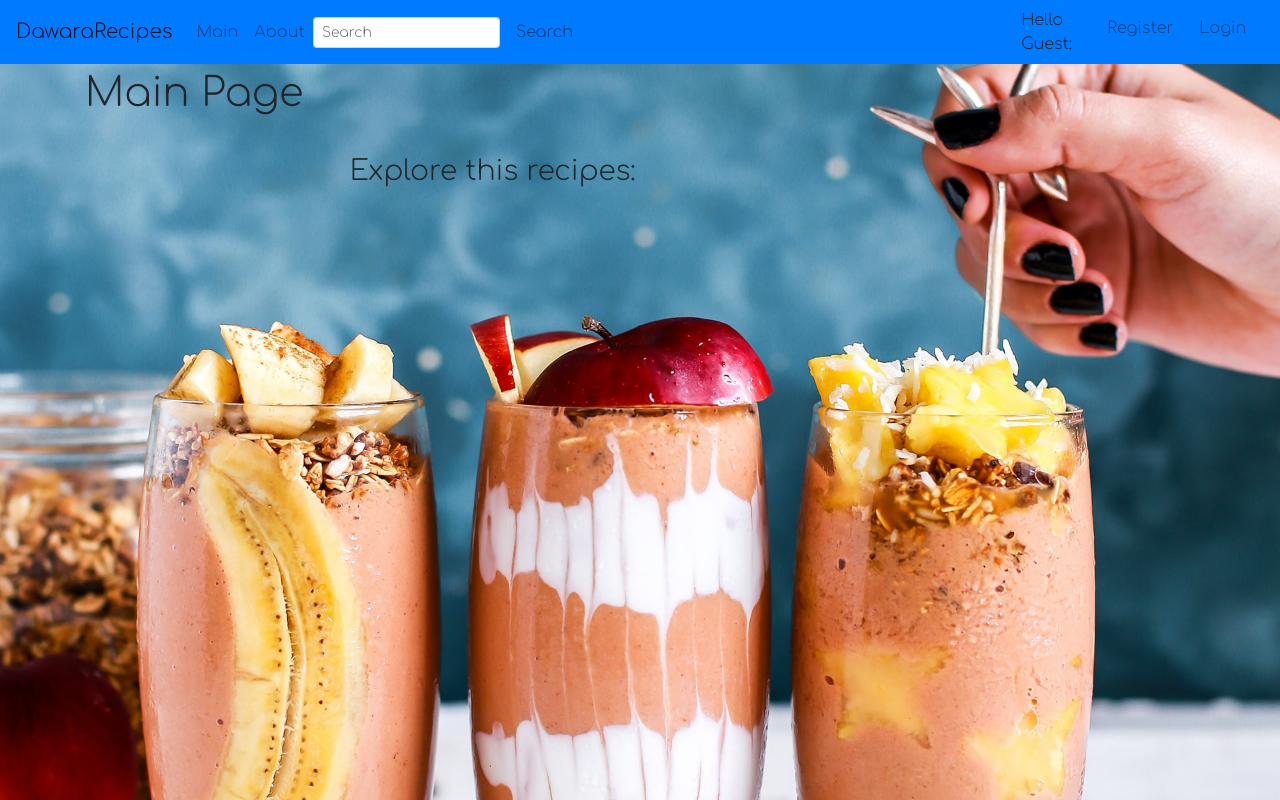
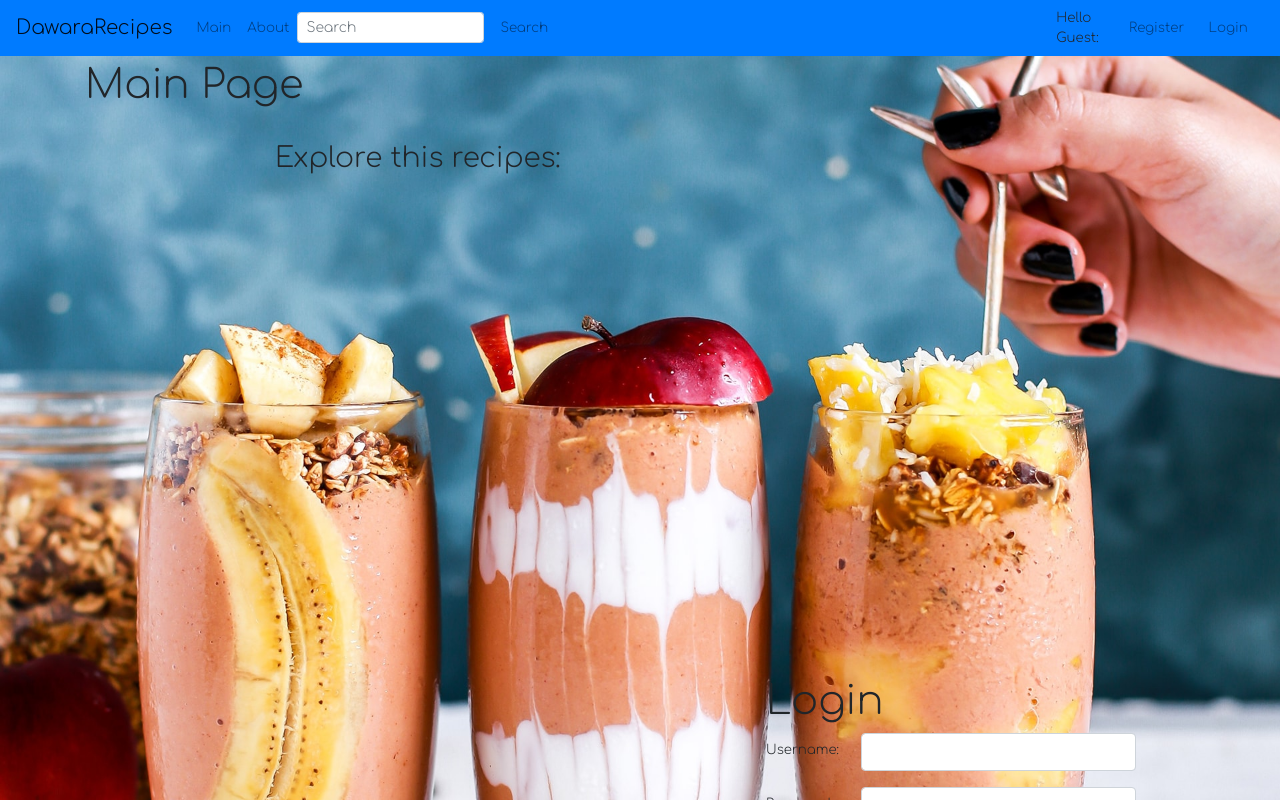
Before and after one commit to WED-2023/assignment2-1-207757535_316128529, a Vue app: page / in a window 1280 px wide. Shown: the top 800 px of the page. Built offline with nearby package versions, Linux system fonts and the light colour scheme; no server answers; a web font is replaced by a local one.

Commit message:
template

```diff
--- a/src/App.vue
+++ b/src/App.vue
@@ -16,13 +16,13 @@
 
           <!-- Right aligned nav items -->
           <b-navbar-nav class="ml-auto">
-            <span v-if="!$root.store.username" class="not-connected">
+            <span v-if="!$root.store.username" class="nav-not-connected">
               Hello Guest:
               <b-nav-item :to="{ name: 'register' }" style="padding-right: 4%">Register</b-nav-item>
               <b-nav-item :to="{ name: 'login' }" style="padding-right: 4%">Login</b-nav-item>
             </span>
-            <span v-else>
-              Hello {{ $root.store.username }}:
+            <span v-else class="nav-connected">
+              <span class="greeting">Hello {{ $root.store.username }}:</span>
               <b-nav-item-dropdown text="My Zone" right>
                 <router-link :to="{ name: 'MyFavoriteRecipes' }" class="dropdown-item">My Favorite Recipes</router-link>
                 <router-link :to="{ name: 'MyRecipes' }" class="dropdown-item">My Recipes</router-link>
@@ -71,7 +71,7 @@ html, body {
 /* Main app container */
 #app {
   font-family: Comfortaa;
-  font-size: 12pt;
+  font-size: 10pt;
   min-height: 100vh;
   display: flex;
   flex-direction: column;
@@ -82,13 +82,34 @@ html, body {
   flex: 1;
 }
 
-/* Style for active router links */
+.nav-connected {
+  display: flex;
+  flex-direction: row;
+  align-items: center;
+}
+
+.nav-not-connected {
+  display: flex;
+  flex-direction: row;
+  align-items: center;
+}
+
+// .nav-item {
+//   padding-right: 1rem;
+//   display: flex;
+//   align-items: center;
+// }
+
+// .not-connected {
+//   display: flex;
+//   align-items: center;
+// }
+
 #nav a.router-link-exact-active {
   color: #42b983;
 }
 
-/* Styling for not-connected span */
-.not-connected {
-  display: flex;
+.greeting {
+  flex: right;
 }
 </style>
--- a/src/components/RecipePreview.vue
+++ b/src/components/RecipePreview.vue
@@ -71,7 +71,7 @@ export default {
 
 .recipe-preview > .recipe-card {
   width: 200px; /* Adjust the width to make the card readable */
-  margin: 10px 0; /* Add space between the cards */
+  margin: 10px -30px; /* Add space between the cards */
 }
 
 .recipe-preview .recipe-card .recipe-image {
--- a/src/components/RecipePreviewList.vue
+++ b/src/components/RecipePreviewList.vue
@@ -64,6 +64,6 @@ export default {
 }
 .recipePreview {
   margin-bottom: 10px; /* Add some bottom margin to separate rows slightly */
-  padding-right: 2px;
+  padding-right: 1px;
 }
 </style>
--- a/src/pages/MainPage.vue
+++ b/src/pages/MainPage.vue
@@ -2,9 +2,9 @@
 <template>
   <div class="container">
     <h1 class="title">Main Page</h1>
-    <div class="left-side" style="width: 75%; float: left;">
-      <div class="container-random">
-        <RecipePreviewList style="text-align: center; font-family: Comfortaa; margin-top: 3%; margin-left: -1%;" title="Explore this recipes" class="RandomRecipes center" :key="componentKey" />
+    <div class="left-side" style="width: 60%; float: left;">
+      <div class="container-random" style="padding-left: 10px;">
+        <RecipePreviewList style="text-align: center; font-family: Comfortaa; margin-top: 3%;" title="Explore this recipes" class="RandomRecipes center" :key="componentKey" />
       </div>
       <div class="container-user">
         <router-link v-if="!$root.store.username" to="/login" tag="button">You need to Login to vue this</router-link>
@@ -20,8 +20,8 @@
         ></RecipePreviewList>
       </div>
     </div>
-    <div class="right-side" style="width: 25%; float: right;">
-      <LoginPage v-if="$root.store.username" :class="connected"></LoginPage>
+    <div class="right-side" style="width: 40%; float: right; padding-top: 50%">
+      <LoginPage v-if="!$root.store.username" :class="connected"></LoginPage>
     </div>
   </div>
 </template>
@@ -46,29 +46,14 @@ export default {
 <style lang="scss" scoped>
 .container {
   padding-top: 5px;
-  display: flex;
+  display: inline-block;
   flex-direction: column;
   height: 100vh;
 }
 
-// .left-side {
-//   display: flex;
-//   flex-direction: column;
-//   justify-content: space-between;
-//   height: 100%;
-//   align-self: flex-start; /* Align to top left */
-// }
-
-.container-random {
-  position: relative; /* Align to top left */
-}
-
-.container-user {
-  position: relative; /* Align to bottom left */
-}
-
 .RandomRecipes {
   margin: 10px 0 10px;
+  padding-left: 5px;
 }
 
 .blur {
@@ -85,7 +70,4 @@ export default {
   visibility: hidden;
 }
 
-.notConnected{
-  visibility: visible;
-}
 </style>
```
